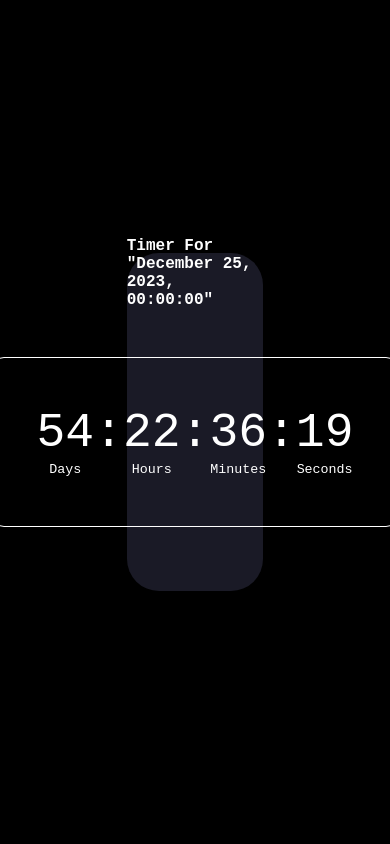
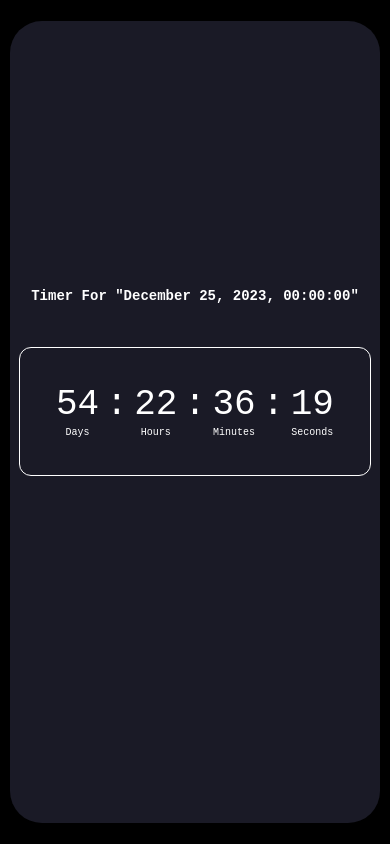
Before and after one commit to amirrahemi01/Basic-Countdown-Timer, a React (Create React App) app: page / in a window 390 px wide. Built offline with nearby package versions, Linux system fonts and the light colour scheme.

Commit message:
Responsive For Mobile

```diff
--- a/src/Components/Timer.css
+++ b/src/Components/Timer.css
@@ -30,9 +30,11 @@
   font-size: 8em;
 }
 
-h2 {
+h4 {
   font-weight: 600;
   margin-bottom: 0.5em;
+  text-align: center;
+  font-size: 14px;
 }
 
 .timer div:first-child p {
@@ -55,9 +57,27 @@
   font-size: 3em;
 }
 
+
+@media screen and (max-width: 1500px) {
+  .timer {
+    width: 85%;
+  }
+}
+
 @media screen and (max-width: 480px) {
+  h4 {
+    font-size: 14px;
+  }
+
+  .timer {
+    width: 95%;
+    height: 95%;
+  }
+
   .timer div:last-child {
     margin-left: 2em;
     margin-right: 2em;
+    font-size: 12px;
+    width: 95%;
   }
 }
```
